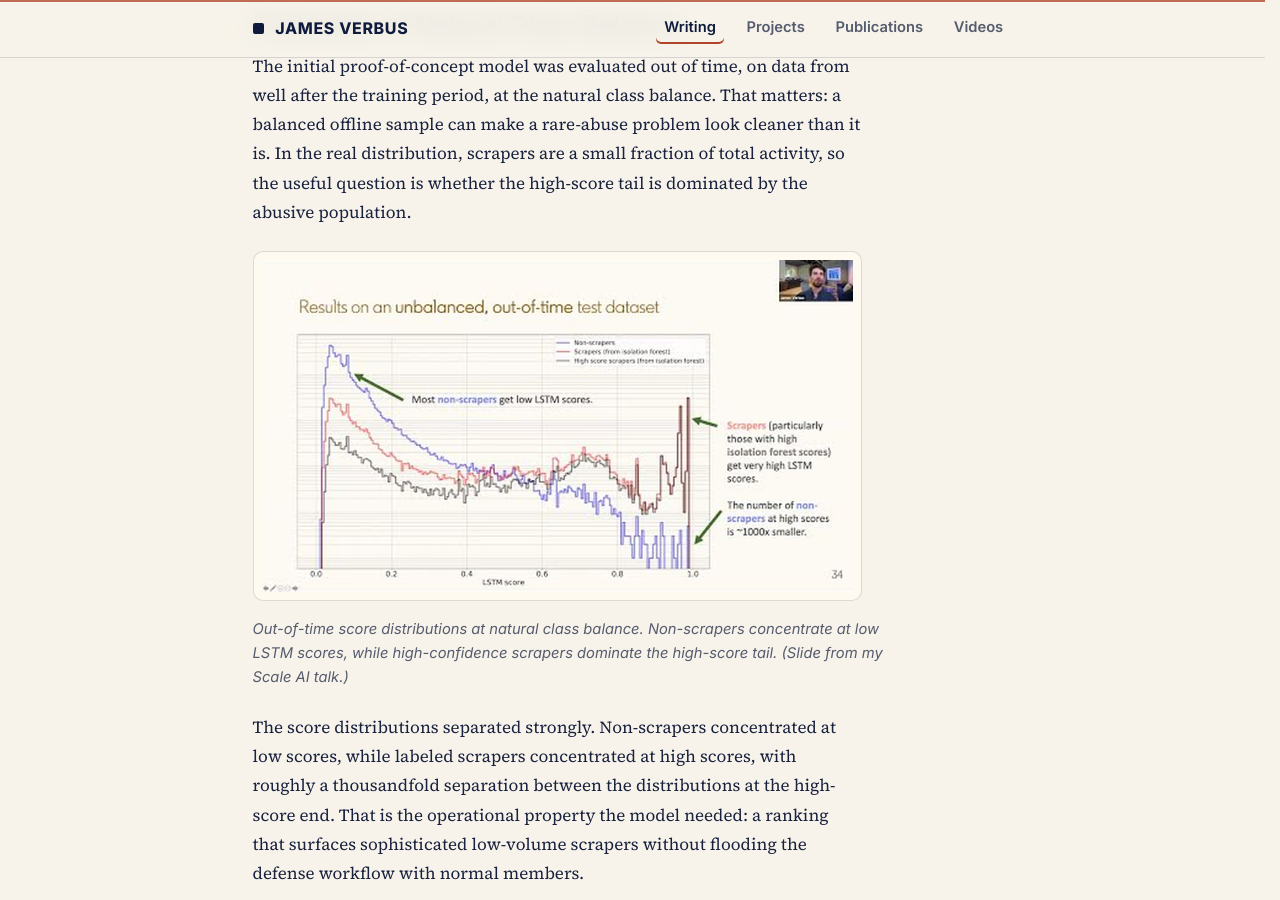
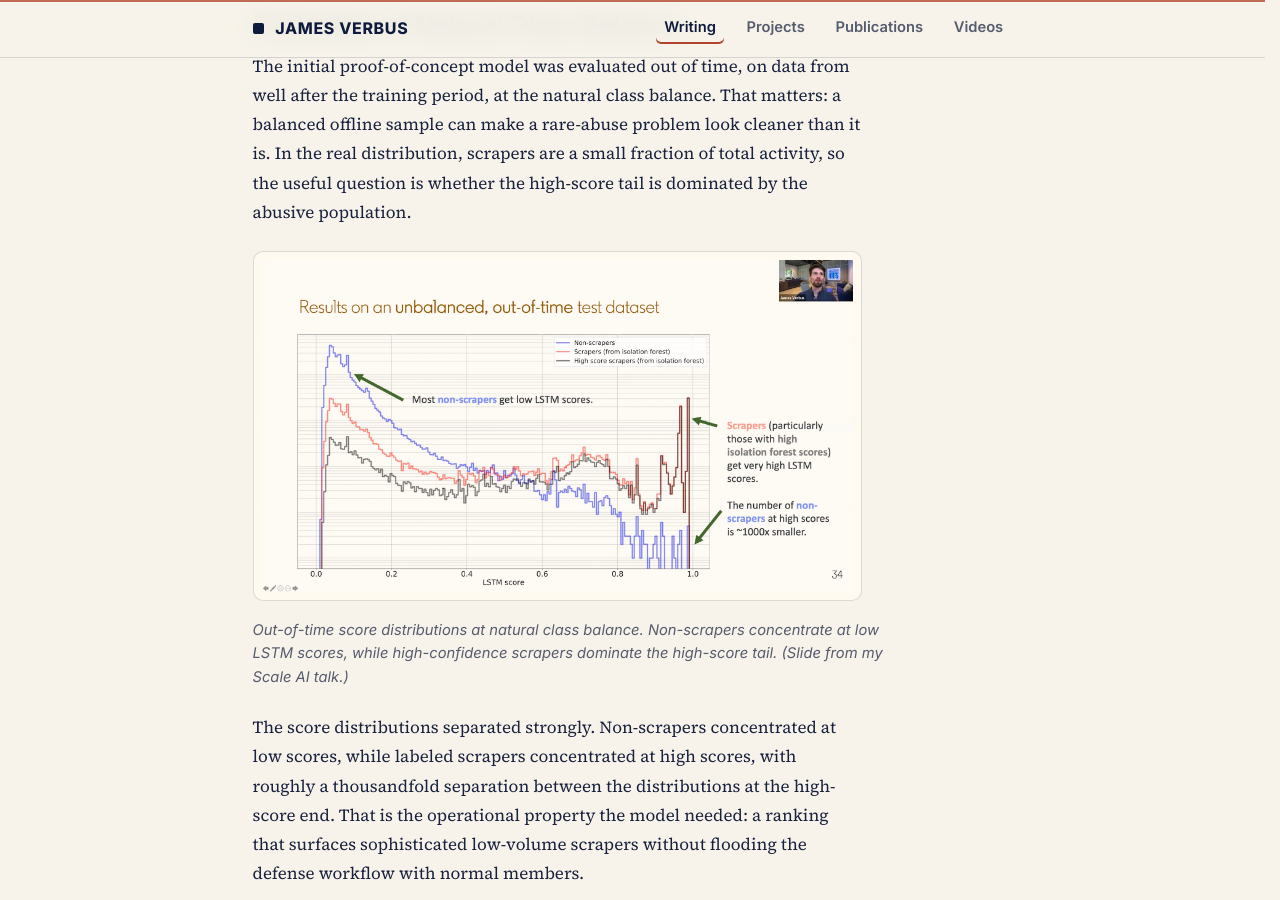
Before and after one commit to jverbus/jverbus.github.io, a Jekyll site: the page built from _posts/2021-09-02-using-deep-learning-to-detect-abusive-sequences-of-member-activity.md, in a window 1280 px wide and 900 px high, scrolled down 5316 px. Built offline with Jekyll 4.4.1, drawn with Linux system fonts in a browser that asks for light colours.

Commit message:
Use full-resolution sequence talk slides

```diff
--- a/_posts/2021-09-02-using-deep-learning-to-detect-abusive-sequences-of-member-activity.md
+++ b/_posts/2021-09-02-using-deep-learning-to-detect-abusive-sequences-of-member-activity.md
@@ -77,7 +77,7 @@
 
 The initial proof-of-concept model was evaluated out of time, on data from well after the training period, at the natural class balance. That matters: a balanced offline sample can make a rare-abuse problem look cleaner than it is. In the real distribution, scrapers are a small fraction of total activity, so the useful question is whether the high-score tail is dominated by the abusive population.
 
-<img src="{{ '/assets/images/activity-sequence-results.png' | relative_url }}" alt="Slide showing LSTM score distributions on an unbalanced out-of-time test dataset, with non-scrapers concentrated at low scores and scrapers concentrated in the high-score tail" width="900" height="506" loading="lazy" decoding="async">
+<img src="{{ '/assets/images/activity-sequence-results.png' | relative_url }}" alt="Slide showing LSTM score distributions on an unbalanced out-of-time test dataset, with non-scrapers concentrated at low scores and scrapers concentrated in the high-score tail" width="1920" height="1080" loading="lazy" decoding="async">
 
 *Out-of-time score distributions at natural class balance. Non-scrapers concentrate at low LSTM scores, while high-confidence scrapers dominate the high-score tail. (Slide from my Scale AI talk.)*
 
@@ -87,7 +87,7 @@
 
 The same representation also produces activity sequence embeddings. Accounts running the same browser extension, scraper, or automation framework tend to traverse the site in similar ways, so their learned representations can cluster together. That gives defenders another handle on coordinated activity: instead of only asking whether one account looks abusive, ask which accounts are behaviorally close to each other.
 
-<img src="{{ '/assets/images/activity-sequence-embeddings.png' | relative_url }}" alt="Slide showing a two-dimensional projection of activity sequence embeddings, with non-scrapers, scrapers, and high-score scrapers forming visible clusters" width="900" height="506" loading="lazy" decoding="async">
+<img src="{{ '/assets/images/activity-sequence-embeddings.png' | relative_url }}" alt="Slide showing a two-dimensional projection of activity sequence embeddings, with non-scrapers, scrapers, and high-score scrapers forming visible clusters" width="1920" height="1080" loading="lazy" decoding="async">
 
 *A two-dimensional projection of activity sequence embeddings. Accounts associated with similar scripts or extensions land in nearby regions of the learned space. (Slide from my Scale AI talk.)*
 
```
Also changed, not shown: assets/images/activity-sequence-embeddings.png, assets/images/activity-sequence-results.png.
